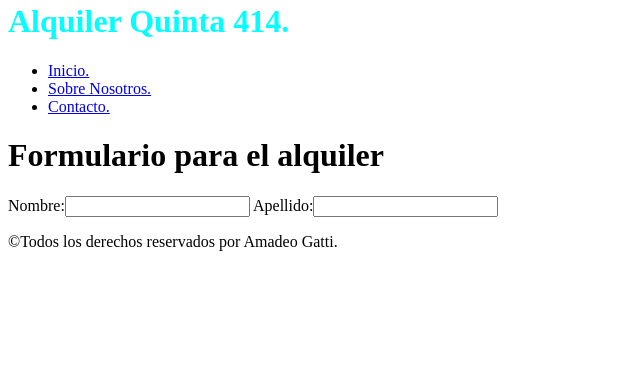
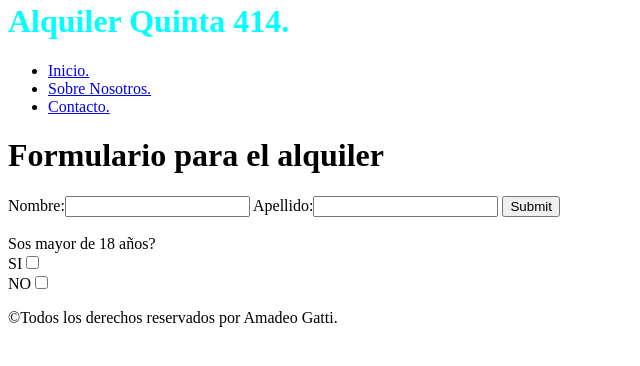
Before and after one commit to Amadeogatti/Tarea2Amadeo.github.gio, a plain HTML site: page Index.html in a window 1280 px wide. Shown: the part 100-466 px from the top of the page, without its empty margins (0-640 px from the left). Drawn offline with Linux system fonts and the light colour scheme.

Commit message:
Update Index.html

```diff
--- a/Index.html
+++ b/Index.html
@@ -23,9 +23,16 @@
 <main>
 <h1>Formulario para el alquiler</h1>
 <form method="" action="">
-Nombre:<input type="text" name="Nombre."> Apellido:<input type="text" name="Apellido">
+Nombre:<input type="text" name="Nombre."> Apellido:<input type="text" name="Apellido"> <input type= "submit" name="Enviar">
+</form>
+<br>
+<form action="">
+   Sos mayor de 18 años? <br>
+    SI<input type="checkbox" name="SI"> <br>
+    NO<input type="checkbox" name="NO">
+</form>
 </main>
-</form>
+
 
 <footer>
     <p> ©Todos los derechos reservados por Amadeo Gatti.</p>
```
